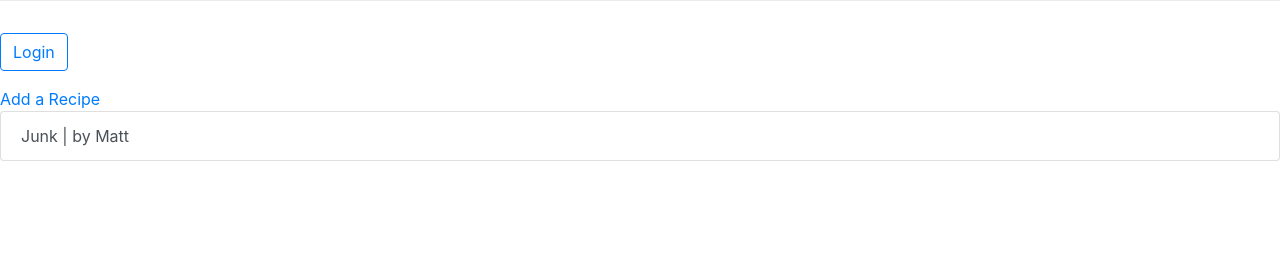
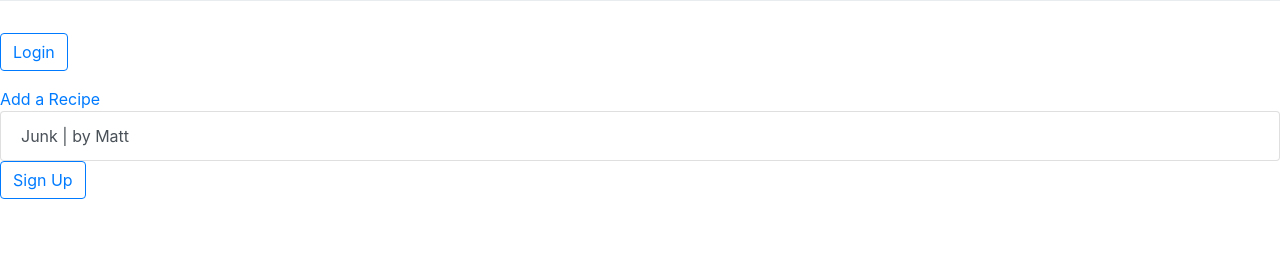
Before and after one commit to millerjl1980/recipebox, a Django app: page / in a window 1280 px wide. Shown: the part 248-509 px from the top of the page. Run offline with Django 3.2, Linux system fonts and the light colour scheme; data comes from the database, SQL or seed files in the repository; both versions use the stored data as it was after the commit; some libraries are stand-ins or nearby versions.

Commit message:
added sign up button

```diff
--- a/recipes/templates/index.html
+++ b/recipes/templates/index.html
@@ -47,6 +47,10 @@
 {% if request.user.is_authenticated %}
     <button type="button" class="btn btn-outline-primary"><a href="/logout">Logout</a></button>
 {% endif %}
+
+{% if not request.user.is_authenticated %}
+  <button type="button" class="btn btn-outline-primary"><a href="/signup">Sign Up</a></button>
+{% endif %}
 <script src="https://code.jquery.com/jquery-3.4.1.slim.min.js" integrity="sha384-J6qa4849blE2+poT4WnyKhv5vZF5SrPo0iEjwBvKU7imGFAV0wwj1yYfoRSJoZ+n" crossorigin="anonymous"></script>
 <script src="https://cdn.jsdelivr.net/npm/popper.js@1.16.0/dist/umd/popper.min.js" integrity="sha384-Q6E9RHvbIyZFJoft+2mJbHaEWldlvI9IOYy5n3zV9zzTtmI3UksdQRVvoxMfooAo" crossorigin="anonymous"></script>
 <script src="https://stackpath.bootstrapcdn.com/bootstrap/4.4.1/js/bootstrap.min.js" integrity="sha384-wfSDF2E50Y2D1uUdj0O3uMBJnjuUD4Ih7YwaYd1iqfktj0Uod8GCExl3Og8ifwB6" crossorigin="anonymous"></script>
```
Also changed, not shown: db.sqlite3.
